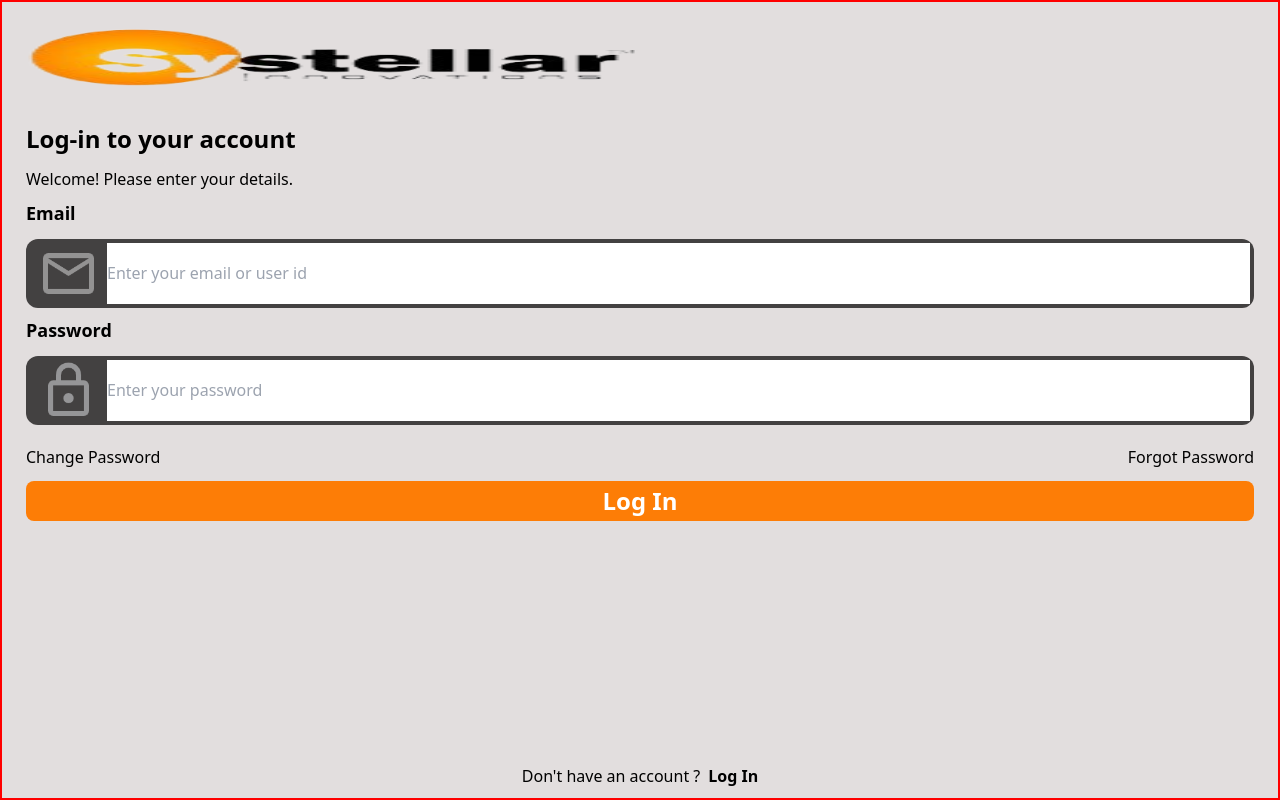
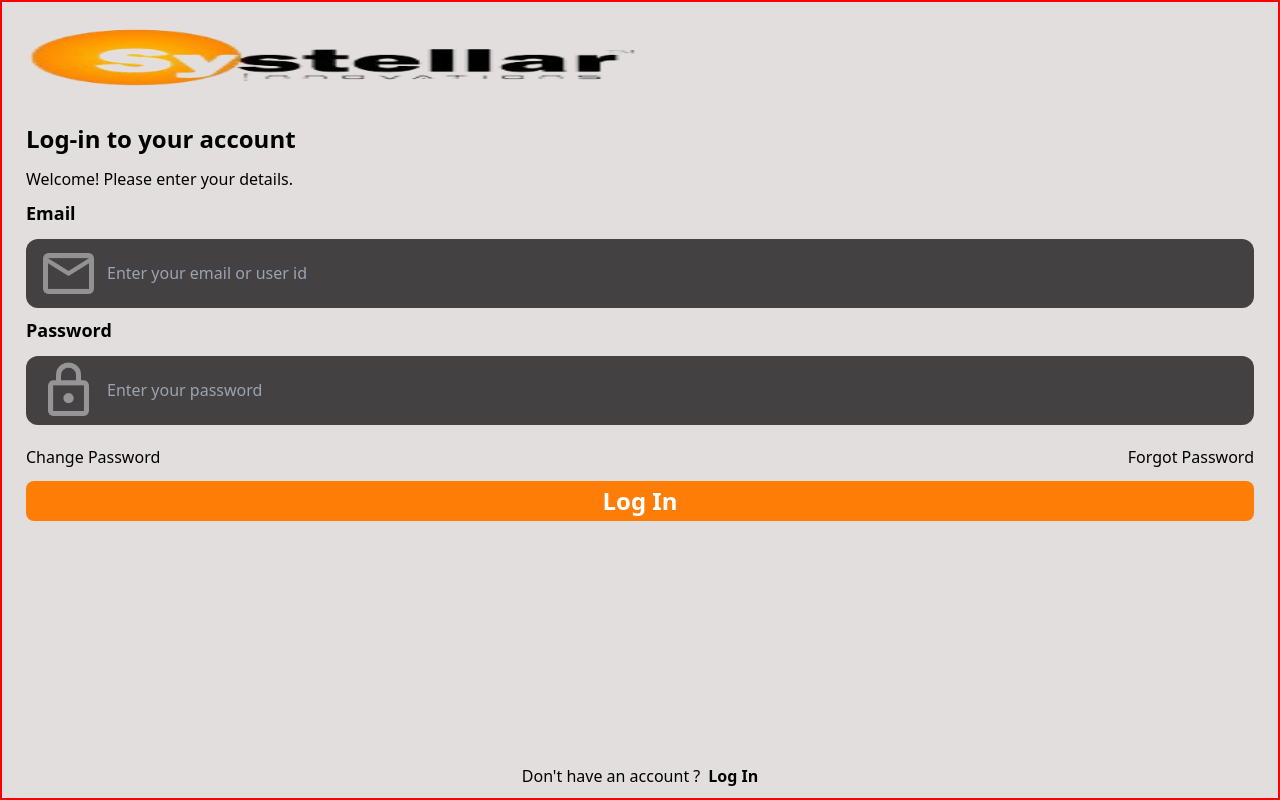
Before and after one commit to DeveloperSwastik/systellar-frontend, a React (Vite) app: page / in a window 1280 px wide. Built offline with nearby package versions, Linux system fonts and the light colour scheme.

Commit message:
Update CSS

```diff
--- a/src/components/LoginPage.jsx
+++ b/src/components/LoginPage.jsx
@@ -6,7 +6,6 @@ import Option from "./general/Option";
 import { AuthContext } from "../context/AuthProvider.jsx";
 import Button from "./general/Button.jsx";
 import Footer from "./general/Footer.jsx";
-import BluetoothPage from "./BluetoothPage.jsx";
 
 const LoginPage = () => {
     const [email, setEmail] = useState("");
--- a/src/components/general/Header.jsx
+++ b/src/components/general/Header.jsx
@@ -10,7 +10,7 @@ const Header = () => {
                 <img className="h-full w-[50%] " src="src\assets\logo.png" alt="" />
                 {(() => {
                     if (userData.userName != null) {
-                        return <div className="h-18  bg-[#343333] w-18 rounded-full text-white text-center">
+                        return <div className="h-16 w-16 text-white text-center last:bg-[#343333] rounded-full">
                             <p className="h-full text-4xl mt-2">
                                 {userData.userName[0].toUpperCase()}
                             </p>
--- a/src/components/general/InputField.jsx
+++ b/src/components/general/InputField.jsx
@@ -21,7 +21,7 @@ const InputField = (data) => {
                         onChange={(event) =>
                             data.useStateFunction(event.target.value)
                         }
-                        className="text-white w-[95%] outline-none"
+                        className="text-white w-[95%] outline-none bg-transparent"
                         type={data.type}
                         placeholder={data.placeholder}
                         autoComplete="current-password"
@@ -33,7 +33,7 @@ const InputField = (data) => {
                         onChange={(event) =>
                             data.useStateFunction(event.target.value)
                         }
-                        className="text-white w-[95%] outline-none"
+                        className="text-white w-[95%] outline-none bg-transparent"
                         type={data.type}
                         placeholder={data.placeholder}
                         autoComplete="username"
@@ -45,7 +45,7 @@ const InputField = (data) => {
                         onChange={(event) =>
                             data.useStateFunction(event.target.value)
                         }
-                        className="text-white w-[95%] outline-none"
+                        className="text-white w-[95%] outline-none bg-transparent"
                         type={data.type}
                         placeholder={data.placeholder}
                     />
```
